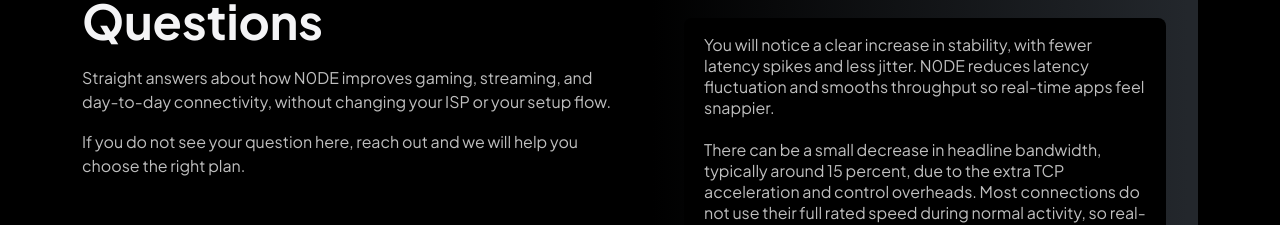
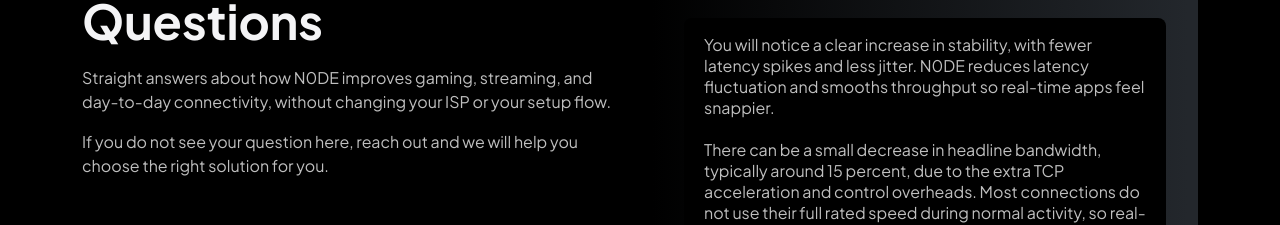
Before and after one commit to Enigma-Incorporated-Ltd/N0DE-Website, a React (Vite) app: page / in a window 1280 px wide. Shown: the part 5586-5811 px from the top of the page. Built offline with nearby package versions, Linux system fonts and the light colour scheme; no server answers.

Commit message:
Update FAQ second intro paragraph text
cgen-42baf81021ca402aa17085e1490017ff

```diff
--- a/src/components/homes/home/FaqHomeOne.tsx
+++ b/src/components/homes/home/FaqHomeOne.tsx
@@ -25,7 +25,7 @@ const FaqHomeOne = () => {
 								without changing your ISP or your setup flow.
 							</p>
 							<p className="mb-0 text-light-75" data-cue="fadeIn">
-								If you do not see your question here, reach out and we will help you choose the right plan.
+								If you do not see your question here, reach out and we will help you choose the right solution for you.
 							</p>
 						</div>
 
```
